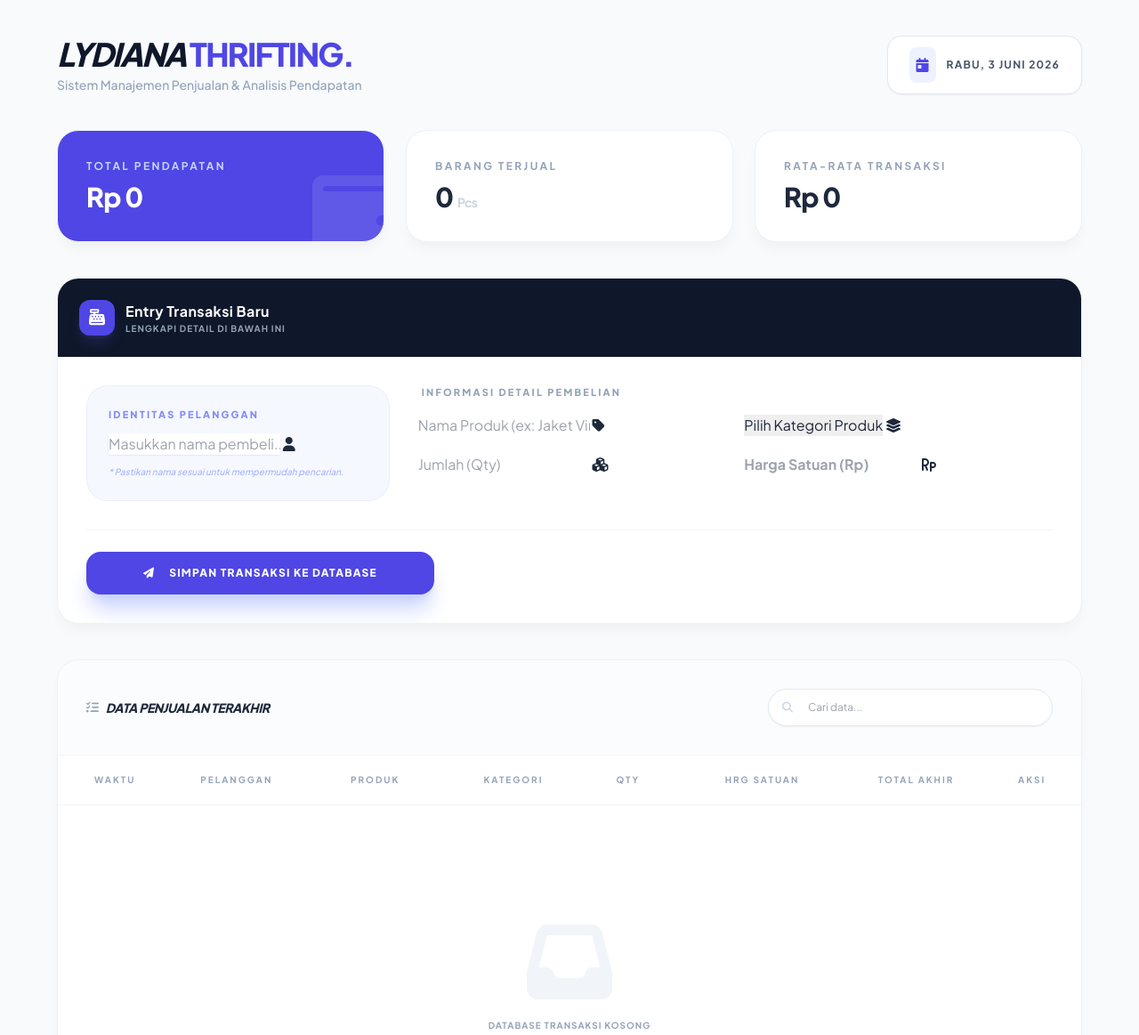
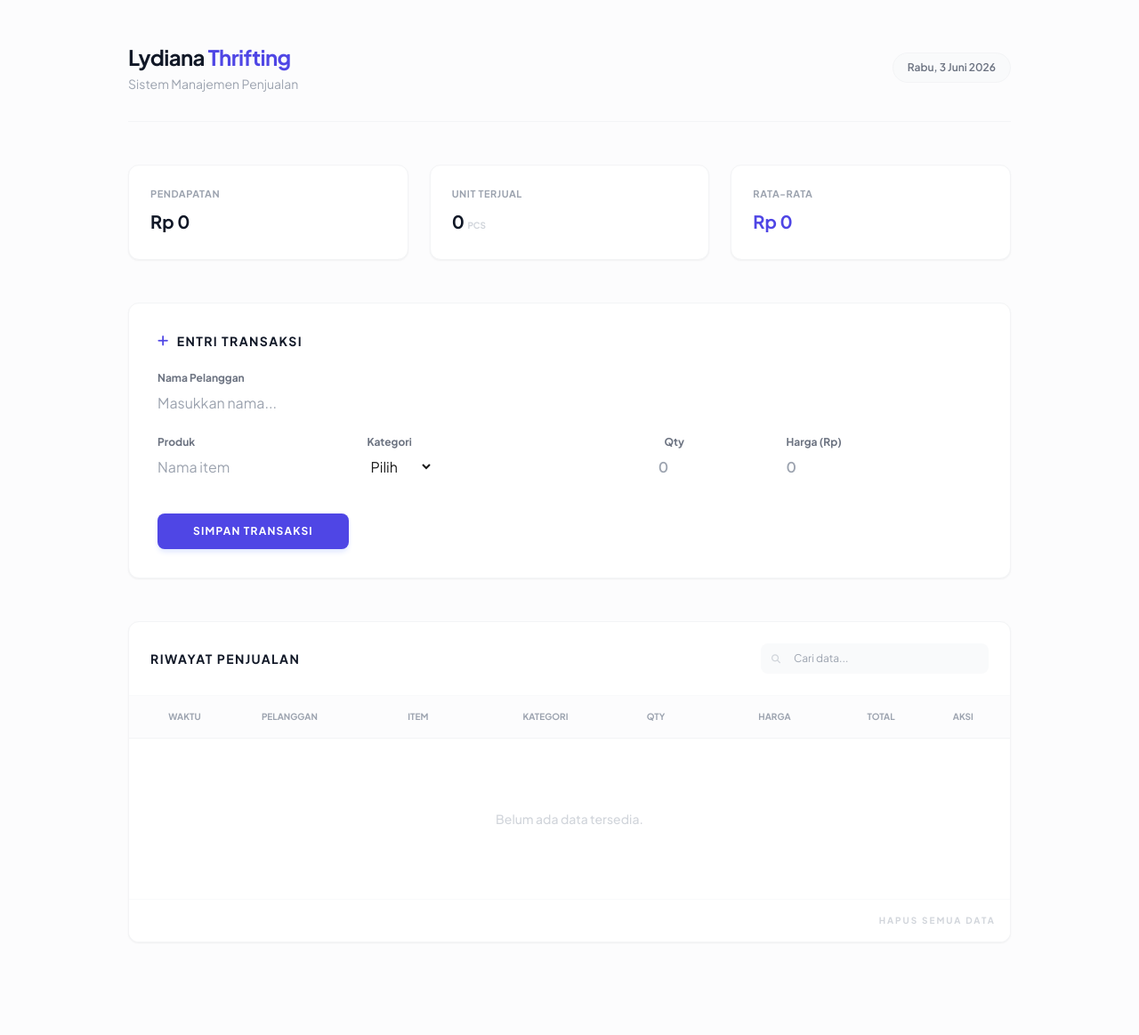
Before and after one commit to FirzaFahrezi/lydiana, a plain HTML site: page index.html in a window 1280 px wide. Shown: the top 1163 px of the page at 89% size. After the commit the page ends 1107 px from the top, so only its background shows below. Drawn offline with nearby package versions, Linux system fonts and the light colour scheme.

Commit message:
Update index.html

```diff
--- a/index.html
+++ b/index.html
@@ -3,198 +3,155 @@
 <head>
     <meta charset="UTF-8">
     <meta name="viewport" content="width=device-width, initial-scale=1.0">
-    <title>Lydiana Thrifting | Professional System</title>
+    <title>Lydiana Thrifting | Minimalist System</title>
     <script src="https://cdn.tailwindcss.com"></script>
-    <link href="https://fonts.googleapis.com/css2?family=Plus+Jakarta+Sans:wght@300;400;500;600;700;800&display=swap" rel="stylesheet">
+    <link href="https://fonts.googleapis.com/css2?family=Plus+Jakarta+Sans:wght@400;500;600;700&display=swap" rel="stylesheet">
     <link rel="stylesheet" href="https://cdnjs.cloudflare.com/ajax/libs/font-awesome/6.5.2/css/all.min.css">
 
     <style>
         body {
             font-family: 'Plus Jakarta Sans', sans-serif;
-            background: #f8fafc;
-        }
-        .card-system {
-            background: white;
-            border: 1px solid #eef2f6;
-            border-radius: 24px;
-            box-shadow: 0 10px 15px -3px rgba(0, 0, 0, 0.04);
+            background-color: #fcfcfd;
+            color: #1a1a1a;
         }
         /* Menghilangkan tombol panah pada input angka */
         input::-webkit-outer-spin-button,
         input::-webkit-inner-spin-button { -webkit-appearance: none; margin: 0; }
         input[type=number] { -moz-appearance: textfield; }
 
-        /* Gaya Input Modern */
-        .input-group {
-            @apply relative flex items-center;
+        .input-minimal {
+            @apply w-full px-4 py-2.5 bg-white border border-gray-200 rounded-lg text-sm transition-all outline-none;
         }
-        .input-group i {
-            @apply absolute left-4 text-slate-400 text-sm transition-colors;
+        .input-minimal:focus {
+            @apply border-indigo-600 ring-2 ring-indigo-50;
         }
-        .input-control {
-            @apply w-full pl-11 pr-4 py-3.5 bg-slate-50 border border-slate-200 rounded-2xl text-sm transition-all outline-none font-medium;
-        }
-        .input-control:focus {
-            @apply bg-white border-indigo-500 ring-4 ring-indigo-500/10;
-        }
-        .input-control:focus + i {
-            @apply text-indigo-500;
-        }
-
-        .custom-scroll::-webkit-scrollbar { height: 6px; }
-        .custom-scroll::-webkit-scrollbar-track { background: #f1f1f1; }
-        .custom-scroll::-webkit-scrollbar-thumb { background: #cbd5e1; border-radius: 10px; }
+        .custom-scroll::-webkit-scrollbar { height: 4px; }
+        .custom-scroll::-webkit-scrollbar-thumb { background: #e5e7eb; border-radius: 10px; }
     </style>
 </head>
-<body class="p-4 md:p-10 text-slate-800 min-h-screen">
+<body class="antialiased">
 
-    <div class="max-w-6xl mx-auto space-y-10">
+    <div class="max-w-5xl mx-auto px-4 py-8 md:py-12">
 
         <!-- HEADER -->
-        <div class="flex flex-col md:flex-row justify-between items-center gap-6">
+        <header class="flex flex-col md:flex-row justify-between items-center mb-12 gap-4 border-b border-gray-100 pb-8">
             <div class="text-center md:text-left">
-                <h1 class="text-4xl font-extrabold text-slate-900 tracking-tighter italic">LYDIANA <span class="text-indigo-600 not-italic">THRIFTING.</span></h1>
-                <p class="text-slate-400 font-medium text-sm mt-1">Sistem Manajemen Penjualan & Analisis Pendapatan</p>
+                <h1 class="text-2xl font-bold tracking-tight text-gray-900">Lydiana <span class="text-indigo-600">Thrifting</span></h1>
+                <p class="text-gray-400 text-sm mt-1">Sistem Manajemen Penjualan</p>
             </div>
-            <div class="bg-white px-6 py-3 rounded-2xl border border-slate-200 shadow-sm flex items-center gap-3">
-                <div class="p-2 bg-indigo-50 rounded-lg text-indigo-600"><i class="fa-solid fa-calendar-day"></i></div>
-                <span id="current-date" class="text-xs font-bold text-slate-600 uppercase tracking-widest text-center"></span>
+            <div class="text-xs font-semibold text-gray-500 bg-gray-50 px-4 py-2 rounded-full border border-gray-100">
+                <span id="current-date"></span>
+            </div>
+        </header>
+
+        <!-- STATS (MINIMAL) -->
+        <div class="grid grid-cols-1 sm:grid-cols-3 gap-6 mb-12">
+            <div class="bg-white p-6 rounded-xl border border-gray-100 shadow-sm">
+                <p class="text-[11px] font-bold text-gray-400 uppercase tracking-wider mb-2">Pendapatan</p>
+                <h3 id="revenue" class="text-xl font-bold text-gray-900">Rp0</h3>
+            </div>
+            <div class="bg-white p-6 rounded-xl border border-gray-100 shadow-sm">
+                <p class="text-[11px] font-bold text-gray-400 uppercase tracking-wider mb-2">Unit Terjual</p>
+                <h3 id="total-qty" class="text-xl font-bold text-gray-900">0 <span class="text-xs font-medium text-gray-400">Pcs</span></h3>
+            </div>
+            <div class="bg-white p-6 rounded-xl border border-gray-100 shadow-sm">
+                <p class="text-[11px] font-bold text-gray-400 uppercase tracking-wider mb-2">Rata-rata</p>
+                <h3 id="average-value" class="text-xl font-bold text-indigo-600">Rp0</h3>
             </div>
         </div>
 
-        <!-- STATS OVERVIEW -->
-        <div class="grid grid-cols-1 sm:grid-cols-3 gap-6">
-            <div class="card-system p-8 bg-indigo-600 text-white relative overflow-hidden">
-                <p class="text-xs font-bold text-indigo-200 uppercase tracking-[0.2em] mb-2">Total Pendapatan</p>
-                <h3 id="revenue" class="text-3xl font-black tracking-tight relative z-10">Rp0</h3>
-                <i class="fa-solid fa-wallet absolute -right-4 -bottom-4 text-8xl opacity-10"></i>
-            </div>
-            <div class="card-system p-8">
-                <p class="text-xs font-bold text-slate-400 uppercase tracking-[0.2em] mb-2">Barang Terjual</p>
-                <h3 id="total-qty" class="text-3xl font-black text-slate-800 tracking-tight">0 <span class="text-sm text-slate-300 font-bold tracking-normal uppercase">Pcs</span></h3>
-            </div>
-            <div class="card-system p-8">
-                <p class="text-xs font-bold text-slate-400 uppercase tracking-[0.2em] mb-2">Rata-Rata Transaksi</p>
-                <h3 id="average-value" class="text-3xl font-black text-slate-800 tracking-tight">Rp0</h3>
-            </div>
-        </div>
+        <!-- FORM ENTRY (MINIMAL & CLEAR) -->
+        <section class="bg-white rounded-xl border border-gray-100 shadow-sm p-6 md:p-8 mb-12">
+            <h2 class="text-sm font-bold text-gray-900 mb-6 flex items-center gap-2 uppercase tracking-widest">
+                <i class="fa-solid fa-plus text-indigo-600"></i> Entri Transaksi
+            </h2>
 
-        <!-- FORM ENTRY TRANSAKSI (THE NEW DESIGN) -->
-        <div class="card-system overflow-hidden">
-            <div class="bg-slate-900 p-6 flex items-center gap-3">
-                <div class="h-10 w-10 bg-indigo-600 rounded-xl flex items-center justify-center text-white shadow-lg shadow-indigo-500/20">
-                    <i class="fa-solid fa-cash-register text-lg"></i>
+            <div class="space-y-6">
+                <!-- Row 1 -->
+                <div class="w-full md:w-2/3">
+                    <label class="block text-xs font-bold text-gray-500 mb-2">Nama Pelanggan</label>
+                    <input id="customer" type="text" placeholder="Masukkan nama..." class="input-minimal">
                 </div>
-                <div>
-                    <h2 class="font-bold text-white tracking-wide">Entry Transaksi Baru</h2>
-                    <p class="text-slate-400 text-[10px] uppercase font-bold tracking-widest">Lengkapi detail di bawah ini</p>
-                </div>
-            </div>
 
-            <div class="p-8 space-y-8">
-                <div class="grid grid-cols-1 lg:grid-cols-12 gap-8">
-                    <!-- Sisi Kiri: Identitas -->
-                    <div class="lg:col-span-4 space-y-4">
-                        <div class="bg-indigo-50/50 p-6 rounded-3xl border border-indigo-100/50">
-                            <label class="text-[11px] font-black text-indigo-400 uppercase tracking-[0.2em] mb-3 block">Identitas Pelanggan</label>
-                            <div class="input-group">
-                                <input id="customer" type="text" placeholder="Masukkan nama pembeli..." class="input-control border-none shadow-sm shadow-indigo-100">
-                                <i class="fa-solid fa-user"></i>
-                            </div>
-                            <p class="text-[10px] text-indigo-300 mt-3 font-medium italic">* Pastikan nama sesuai untuk mempermudah pencarian.</p>
-                        </div>
+                <!-- Row 2 -->
+                <div class="grid grid-cols-1 md:grid-cols-4 gap-4">
+                    <div class="md:col-span-1">
+                        <label class="block text-xs font-bold text-gray-500 mb-2">Produk</label>
+                        <input id="product" type="text" placeholder="Nama item" class="input-minimal">
                     </div>
-
-                    <!-- Sisi Kanan: Detail Barang -->
-                    <div class="lg:col-span-8">
-                        <label class="text-[11px] font-black text-slate-400 uppercase tracking-[0.2em] mb-4 block ml-1">Informasi Detail Pembelian</label>
-                        <div class="grid grid-cols-1 md:grid-cols-2 gap-5">
-                            <div class="input-group">
-                                <input id="product" type="text" placeholder="Nama Produk (ex: Jaket Vintage)" class="input-control">
-                                <i class="fa-solid fa-tag"></i>
-                            </div>
-                            <div class="input-group">
-                                <select id="category" class="input-control cursor-pointer appearance-none">
-                                    <option value="">Pilih Kategori Produk</option>
-                                    <option>Baju</option>
-                                    <option>Celana</option>
-                                </select>
-                                <i class="fa-solid fa-layer-group"></i>
-                            </div>
-                            <div class="input-group">
-                                <input id="qty" type="number" placeholder="Jumlah (Qty)" class="input-control">
-                                <i class="fa-solid fa-cubes"></i>
-                            </div>
-                            <div class="input-group">
-                                <input id="price" type="number" placeholder="Harga Satuan (Rp)" class="input-control font-bold text-indigo-600">
-                                <i class="fa-solid fa-rupiah-sign"></i>
-                            </div>
-                        </div>
+                    <div>
+                        <label class="block text-xs font-bold text-gray-500 mb-2">Kategori</label>
+                        <select id="category" class="input-minimal bg-white">
+                            <option value="">Pilih</option>
+                            <option>Baju</option>
+                            <option>Celana</option>
+                        </select>
+                    </div>
+                    <div>
+                        <label class="block text-xs font-bold text-gray-500 mb-2 text-center">Qty</label>
+                        <input id="qty" type="number" placeholder="0" class="input-minimal text-center font-semibold">
+                    </div>
+                    <div>
+                        <label class="block text-xs font-bold text-gray-500 mb-2">Harga (Rp)</label>
+                        <input id="price" type="number" placeholder="0" class="input-minimal font-semibold text-indigo-600">
                     </div>
                 </div>
 
-                <!-- Tombol Simpan -->
-                <div class="pt-6 border-t border-slate-100 flex justify-center md:justify-start">
-                    <button onclick="addTransaction()" class="w-full md:w-auto px-16 py-4 bg-indigo-600 hover:bg-slate-900 text-white font-black rounded-2xl transition-all shadow-xl shadow-indigo-200 flex items-center justify-center gap-4 active:scale-95 group tracking-widest text-xs">
-                        <i class="fa-solid fa-paper-plane group-hover:translate-x-1 group-hover:-translate-y-1 transition-transform"></i>
-                        SIMPAN TRANSAKSI KE DATABASE
+                <!-- Simpan Button -->
+                <div class="pt-4">
+                    <button onclick="addTransaction()" class="w-full md:w-auto px-10 py-3 bg-indigo-600 hover:bg-indigo-700 text-white text-xs font-bold rounded-lg transition-all shadow-md shadow-indigo-100 flex items-center justify-center gap-2 uppercase tracking-widest">
+                        Simpan Transaksi
                     </button>
                 </div>
             </div>
-        </div>
+        </section>
 
-        <!-- RIWAYAT TRANSAKSI -->
-        <div class="card-system overflow-hidden">
-            <div class="p-8 border-b border-slate-100 flex flex-col md:flex-row justify-between items-center gap-6 bg-slate-50/50">
-                <div class="flex items-center gap-3">
-                    <h2 class="font-extrabold text-slate-800 tracking-tight flex items-center gap-2 uppercase text-sm italic">
-                        <i class="fa-solid fa-list-check text-slate-400 not-italic"></i> Data Penjualan Terakhir
-                    </h2>
-                </div>
-                <div class="relative w-full md:w-80">
-                    <i class="fa-solid fa-magnifying-glass absolute left-4 top-1/2 -translate-y-1/2 text-slate-300 text-xs"></i>
-                    <input id="search" onkeyup="render()" type="text" placeholder="Cari data..." class="w-full pl-11 pr-5 py-3 bg-white border border-slate-200 rounded-full text-xs outline-none focus:ring-4 focus:ring-indigo-500/5 transition-all shadow-sm">
+        <!-- TABLE RIWAYAT -->
+        <section class="bg-white rounded-xl border border-gray-100 shadow-sm overflow-hidden">
+            <div class="p-6 border-b border-gray-50 flex flex-col md:flex-row justify-between items-center gap-4">
+                <h2 class="text-sm font-bold text-gray-900 uppercase tracking-widest">Riwayat Penjualan</h2>
+                <div class="relative w-full md:w-64">
+                    <i class="fa-solid fa-search absolute left-3 top-1/2 -translate-y-1/2 text-gray-300 text-[10px]"></i>
+                    <input id="search" onkeyup="render()" type="text" placeholder="Cari data..." class="w-full pl-9 pr-4 py-2 bg-gray-50 border border-transparent rounded-lg text-xs focus:bg-white focus:border-gray-200 outline-none transition-all">
                 </div>
             </div>
 
             <div class="overflow-x-auto custom-scroll">
-                <table class="w-full text-left whitespace-nowrap">
+                <table class="w-full text-left border-collapse">
                     <thead>
-                        <tr class="text-[10px] uppercase tracking-[0.2em] text-slate-400 font-extrabold bg-white border-b border-slate-100">
-                            <th class="px-8 py-5 text-center">Waktu</th>
-                            <th class="px-8 py-5">Pelanggan</th>
-                            <th class="px-8 py-5">Produk</th>
-                            <th class="px-8 py-5 text-center">Kategori</th>
-                            <th class="px-8 py-5 text-center">Qty</th>
-                            <th class="px-8 py-5 text-right">Hrg Satuan</th>
-                            <th class="px-8 py-5 text-right">Total Akhir</th>
-                            <th class="px-8 py-5 text-center">Aksi</th>
+                        <tr class="bg-gray-50/50 text-[10px] uppercase font-bold text-gray-400 border-b border-gray-100">
+                            <th class="px-6 py-4 text-center">Waktu</th>
+                            <th class="px-6 py-4">Pelanggan</th>
+                            <th class="px-6 py-4">Item</th>
+                            <th class="px-6 py-4 text-center">Kategori</th>
+                            <th class="px-6 py-4 text-center">Qty</th>
+                            <th class="px-6 py-4 text-right">Harga</th>
+                            <th class="px-6 py-4 text-right">Total</th>
+                            <th class="px-6 py-4 text-center">Aksi</th>
                         </tr>
                     </thead>
-                    <tbody id="tableBody" class="text-sm divide-y divide-slate-100">
-                        <!-- Content via JS -->
+                    <tbody id="tableBody" class="text-xs divide-y divide-gray-50">
+                        <!-- Content -->
                     </tbody>
                 </table>
             </div>
 
-            <div id="emptyState" class="hidden py-32 text-center bg-white">
-                <i class="fa-solid fa-inbox text-slate-100 text-8xl mb-4"></i>
-                <p class="text-slate-400 font-bold tracking-widest uppercase text-[10px]">Database Transaksi Kosong</p>
+            <div id="emptyState" class="hidden py-20 text-center">
+                <p class="text-gray-300 text-sm font-medium">Belum ada data tersedia.</p>
             </div>
 
-            <div class="p-6 bg-slate-50 flex justify-center md:justify-end">
-                <button onclick="resetData()" class="text-[10px] text-slate-300 hover:text-red-500 font-extrabold transition-all uppercase tracking-[0.2em] flex items-center gap-2">
-                    <i class="fa-solid fa-trash-can"></i> Bersihkan Semua Data
+            <div class="p-4 bg-white flex justify-center md:justify-end border-t border-gray-50">
+                <button onclick="resetData()" class="text-[10px] text-gray-300 hover:text-red-400 font-bold uppercase tracking-[0.2em] transition-colors">
+                    Hapus Semua Data
                 </button>
             </div>
-        </div>
+        </section>
     </div>
 
-    <!-- NOTIF TOAST -->
-    <div id="toast" class="fixed top-10 left-1/2 -translate-x-1/2 z-50 transform -translate-y-20 opacity-0 transition-all duration-500">
-        <div class="bg-slate-900 text-white px-8 py-4 rounded-full shadow-2xl flex items-center gap-4 border border-slate-700">
-            <i class="fa-solid fa-circle-check text-emerald-400"></i>
-            <span id="toast-msg" class="text-xs font-black tracking-widest uppercase"></span>
+    <!-- NOTIFIKASI -->
+    <div id="toast" class="fixed bottom-6 right-6 z-50 transform translate-y-20 opacity-0 transition-all duration-300">
+        <div class="bg-gray-900 text-white px-6 py-3 rounded-lg shadow-xl text-xs font-bold uppercase tracking-widest">
+            <span id="toast-msg"></span>
         </div>
     </div>
 
@@ -208,8 +165,8 @@
         function showToast(msg) {
             const toast = document.getElementById('toast');
             document.getElementById('toast-msg').innerText = msg;
-            toast.classList.remove('-translate-y-20', 'opacity-0');
-            setTimeout(() => toast.classList.add('-translate-y-20', 'opacity-0'), 3000);
+            toast.classList.remove('translate-y-20', 'opacity-0');
+            setTimeout(() => toast.classList.add('translate-y-20', 'opacity-0'), 2500);
         }
 
         function render() {
@@ -230,22 +187,22 @@
                     const realIndex = transactions.indexOf(t);
                     const total = t.qty * t.price;
                     const row = document.createElement('tr');
-                    row.className = "hover:bg-indigo-50/20 transition-all duration-200";
+                    row.className = "hover:bg-gray-50 transition-colors";
                     row.innerHTML = `
-                        <td class="px-8 py-6 text-[10px] font-bold text-slate-400 text-center uppercase tracking-wider">${t.date}</td>
-                        <td class="px-8 py-6"><span class="font-extrabold text-slate-800">${t.customer}</span></td>
-                        <td class="px-8 py-6 text-slate-600 font-medium">${t.product}</td>
-                        <td class="px-8 py-6 text-center">
-                            <span class="px-3 py-1 rounded-lg text-[10px] font-black uppercase tracking-widest ${t.category === 'Baju' ? 'bg-indigo-50 text-indigo-600 border border-indigo-100' : 'bg-amber-50 text-amber-600 border border-amber-100'}">
+                        <td class="px-6 py-5 text-[10px] text-gray-400 text-center font-medium">${t.date}</td>
+                        <td class="px-6 py-5 font-bold text-gray-800">${t.customer}</td>
+                        <td class="px-6 py-5 text-gray-500">${t.product}</td>
+                        <td class="px-6 py-5 text-center">
+                            <span class="px-2 py-0.5 rounded text-[9px] font-bold uppercase ${t.category === 'Baju' ? 'bg-indigo-50 text-indigo-600' : 'bg-orange-50 text-orange-600'}">
                                 ${t.category}
                             </span>
                         </td>
-                        <td class="px-8 py-6 text-center font-bold text-slate-700 underline decoration-slate-200 underline-offset-4">x${t.qty}</td>
-                        <td class="px-8 py-6 text-right text-slate-400 font-semibold text-xs">${rupiah(t.price)}</td>
-                        <td class="px-8 py-6 text-right font-black text-indigo-600 text-base italic">${rupiah(total)}</td>
-                        <td class="px-8 py-6 text-center">
-                            <button onclick="deleteTransaction(${realIndex})" class="w-9 h-9 rounded-xl text-slate-200 hover:bg-red-50 hover:text-red-500 transition-all flex items-center justify-center mx-auto">
-                                <i class="fas fa-trash-can text-sm"></i>
+                        <td class="px-6 py-5 text-center font-bold text-gray-600">x${t.qty}</td>
+                        <td class="px-6 py-5 text-right text-gray-400 font-medium">${rupiah(t.price)}</td>
+                        <td class="px-6 py-5 text-right font-bold text-gray-900">${rupiah(total)}</td>
+                        <td class="px-6 py-5 text-center">
+                            <button onclick="deleteTransaction(${realIndex})" class="text-gray-200 hover:text-red-500 transition-colors">
+                                <i class="fas fa-trash-alt"></i>
                             </button>
                         </td>
                     `;
@@ -258,7 +215,7 @@
             const averageValue = transactions.length ? Math.round(totalRevenue / transactions.length) : 0;
 
             document.getElementById('revenue').innerText = rupiah(totalRevenue);
-            document.getElementById('total-qty').innerHTML = `${totalQty} <span class="text-sm text-slate-300 font-bold">Pcs</span>`;
+            document.getElementById('total-qty').innerHTML = `${totalQty} <span class="text-[10px] text-gray-300 font-bold uppercase">Pcs</span>`;
             document.getElementById('average-value').innerText = rupiah(averageValue);
 
             localStorage.setItem('transactions', JSON.stringify(transactions));
@@ -274,7 +231,7 @@
             };
 
             if (!inputs.customer.value || !inputs.product.value || !inputs.category.value || !inputs.qty.value || !inputs.price.value) {
-                showToast('❌ Gagal: Mohon lengkapi semua data');
+                alert('Mohon isi semua data.');
                 return;
             }
 
@@ -293,22 +250,22 @@
             Object.values(inputs).forEach(el => el.value = '');
 
             render();
-            showToast('✅ Berhasil: Transaksi telah dicatat');
+            showToast('DATA DISIMPAN');
         }
 
         function deleteTransaction(index) {
-            if (confirm('Konfirmasi: Ingin menghapus catatan ini?')) {
+            if (confirm('Hapus transaksi ini?')) {
                 transactions.splice(index, 1);
                 render();
-                showToast('🗑️ Data telah dihapus');
+                showToast('DATA DIHAPUS');
             }
         }
 
         function resetData() {
-            if (confirm('BAHAYA: Seluruh database akan dibersihkan. Lanjutkan?')) {
+            if (confirm('Reset database?')) {
                 transactions = [];
                 render();
-                showToast('♻️ Database telah direset');
+                showToast('DATABASE BERSIH');
             }
         }
 
```
